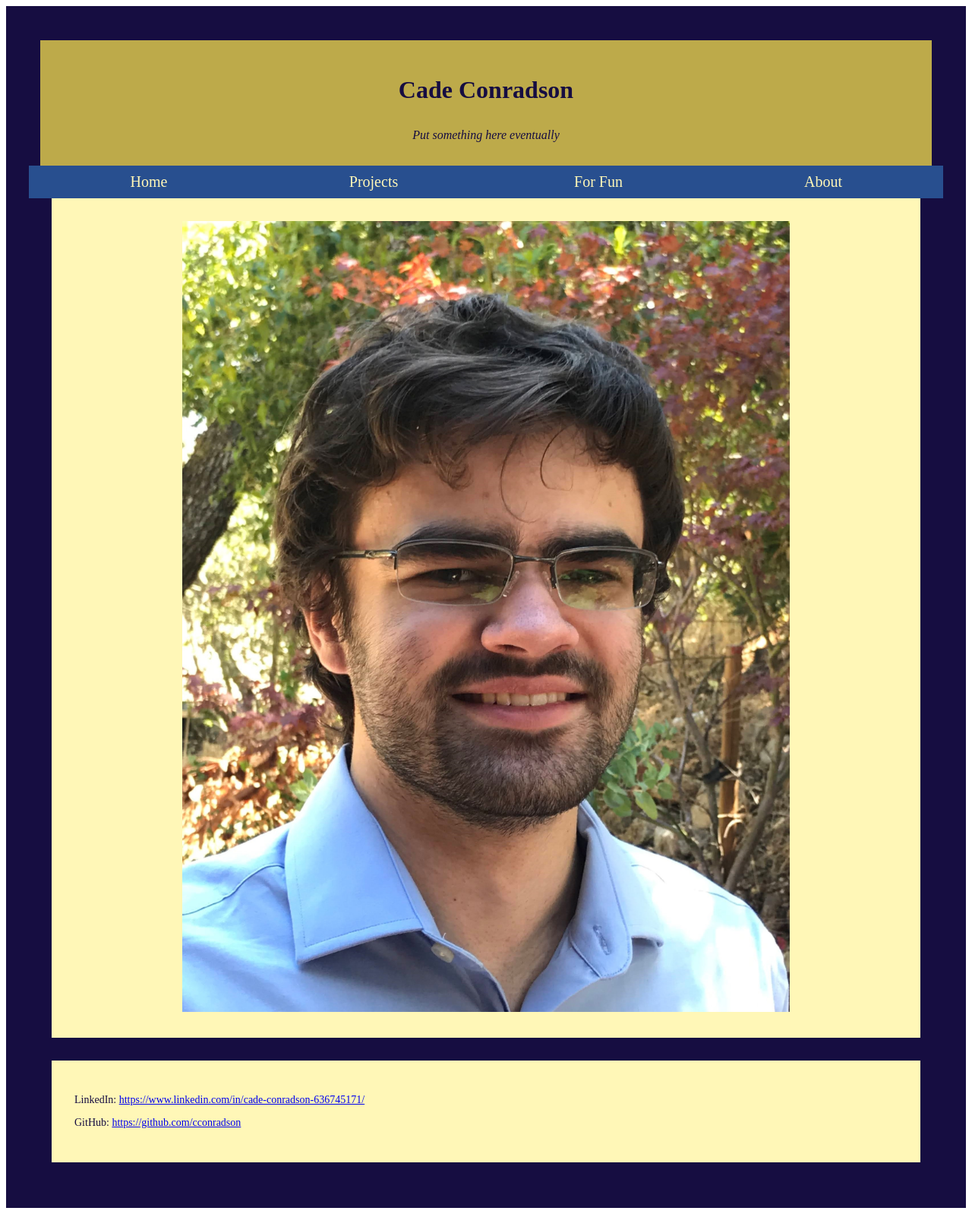
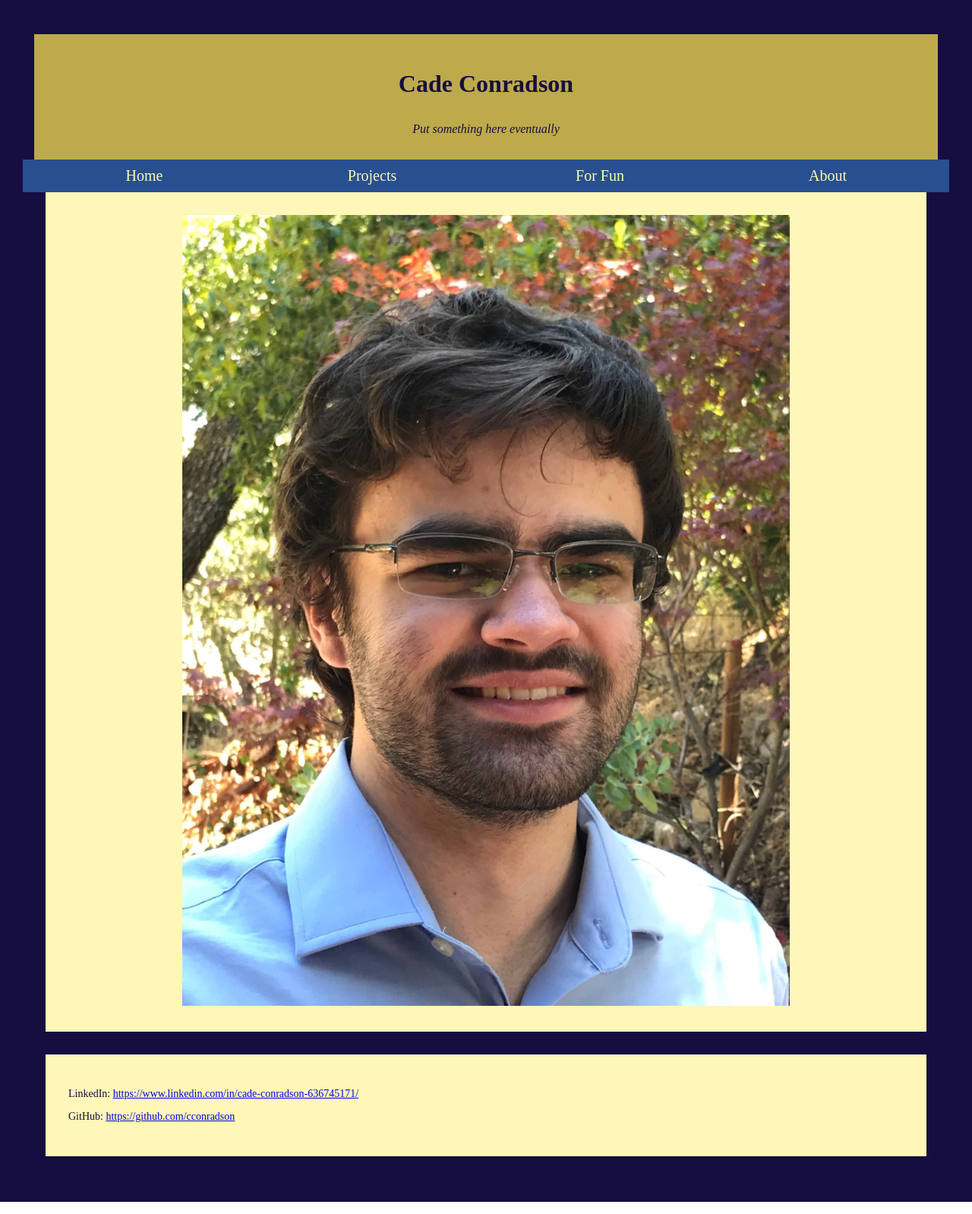
Before and after one commit to cconradson/cconradson.github.io, a Jekyll site: the page built from index.html, in a window 1280 px wide. Shown: the whole page at 76% size. Built offline with Jekyll 4.4.1, drawn with Linux system fonts in a browser that asks for light colours.

Commit message:
remove outside border attempt

```diff
--- a/_layouts/default.html
+++ b/_layouts/default.html
@@ -8,13 +8,15 @@
 	<link rel="stylesheet" type="text/css" href="{{ site.url }}/assets/css/column.css">
 	</head>
 
-	<div id="wrap">
+	<body>
+		<div id="wrap">
 
-		{% include top.html %}
+			{% include top.html %}
 
-		{% include nav.html %}
+			{% include nav.html %}
 
-		{{ content }}
+			{{ content }}
 
-	</div>
+		</div>
+	</body>
 </html>
--- a/assets/css/main.css
+++ b/assets/css/main.css
@@ -1,4 +1,9 @@
 /* General formatting for user site */
+
+body {
+	margin: 0;
+	border: 0;
+}
 
 div {
 	color: #160d41;
```
